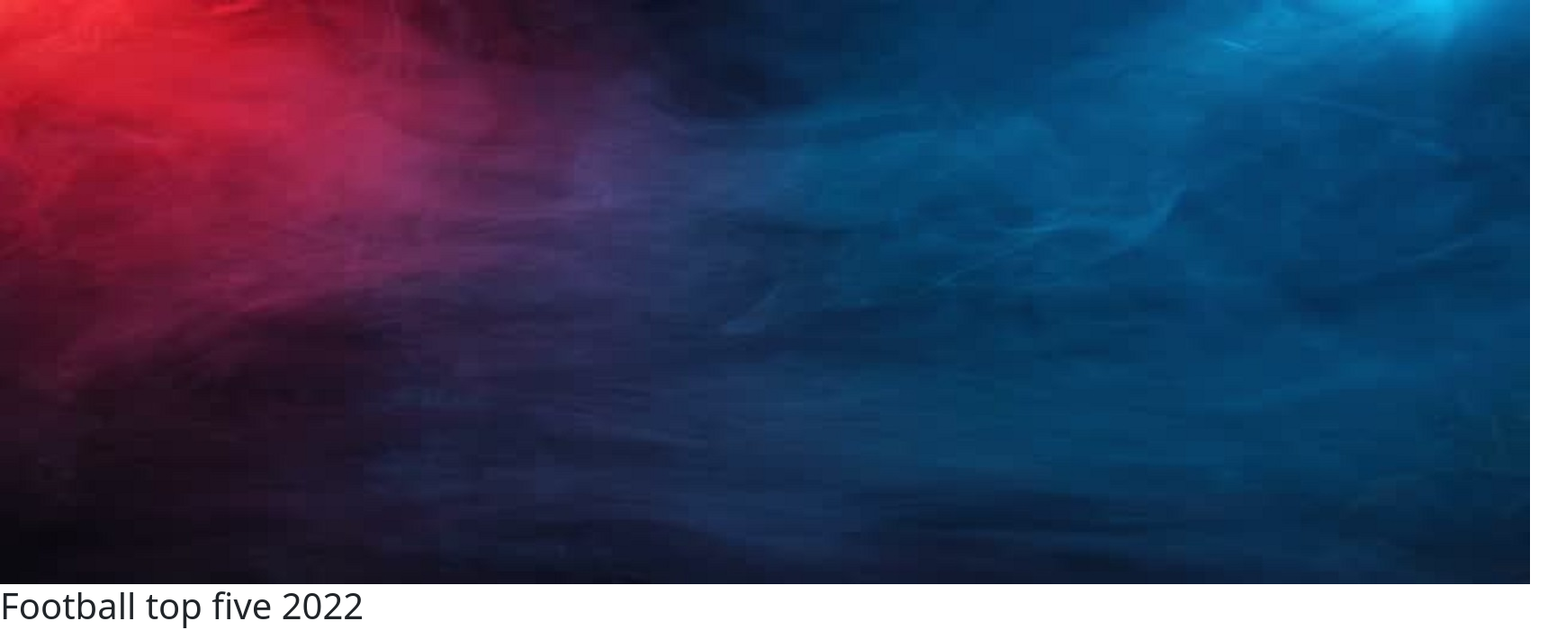
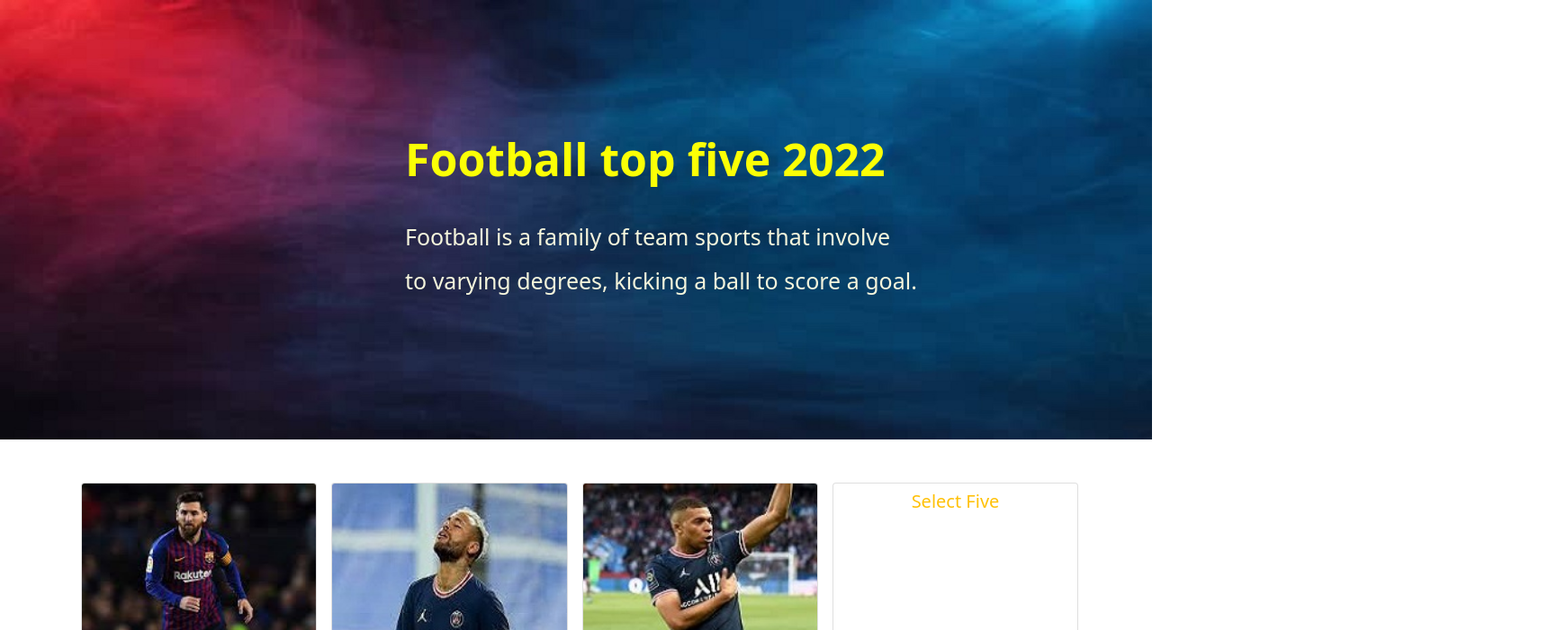
Before and after one commit to Mamun2k22/Best-5-DOM-A5, a plain HTML site: page index.html in a window 1280 px wide. Shown: the top 701 px of the page at 90% size, 1730 px wide, since content can reach past the window. Drawn offline with nearby package versions, Linux system fonts and the light colour scheme.

Commit message:
Last push

```diff
--- a/css/style.css
+++ b/css/style.css
@@ -8,3 +8,8 @@
 
 
 }
+.banner{position: relative; width: ; margin: 0 auto;}
+    .banner img{width: 100%;}
+    .hedding{position:absolute; width: 100%; top: 30%; left: 450px; font-size: 50px; font-weight: 700; color: rgb(251, 255, 6);}
+    .paragrap-1{position:absolute; width: 100% ; top: 50%; left: 450px; font-size: 25px; font-weight: 500; color: beige;}
+    .paragrap-2{position:absolute; width: 100% ; top: 60%; left: 450px; font-size: 25px; font-weight: 500; color: beige;}
```
